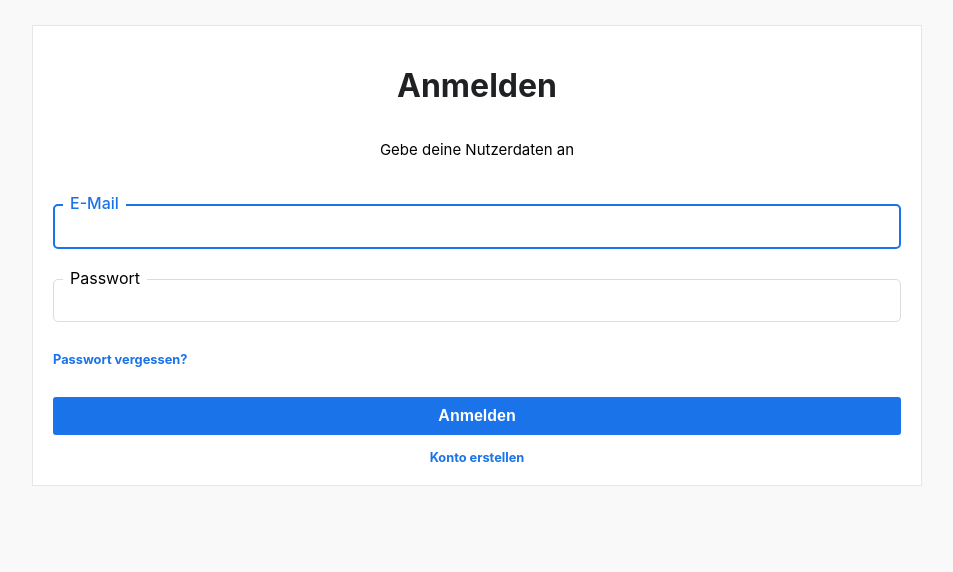
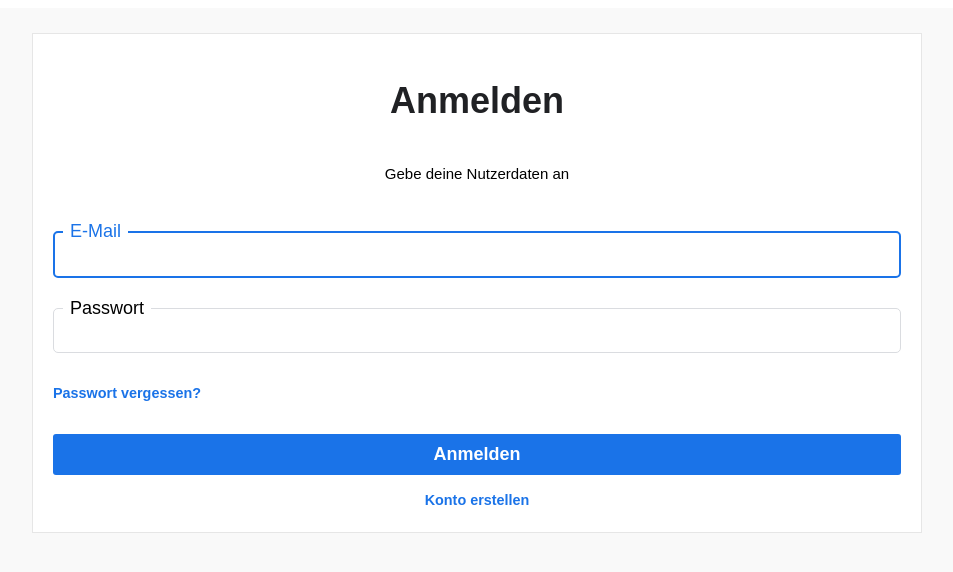
Before and after one commit to davidcarbn/nutrition-nodejs, a React (Create React App) app in the folder client/: page / in a window 1280 px wide. Shown: the top 572 px of the page, without its empty margins (163-1116 px from the left). Built offline with nearby package versions, Linux system fonts and the light colour scheme.

Commit message:
text adjust property

```diff
--- a/client/src/index.css
+++ b/client/src/index.css
@@ -1,15 +1,73 @@
-html {
+html
+{
+  font-family: sans-serif;
+  font-size: 14px;
+  line-height: 1.5;
 }
 
-body {
-  -ms-text-size-adjust: auto;
-        -moz-text-size-adjust: auto;
-        -webkit-text-size-adjust: auto;
-        font: 16px -apple-system-body, BlinkMacSystemFont, sans-serif;
-  margin: 0;
-  background-color: rgba(249, 249, 249, 1);
-  -webkit-font-smoothing: antialiased;
-  -moz-osx-font-smoothing: grayscale;
+  @media only screen and (min-width: 28.78em)
+  {
+    html
+    {
+      font-size: 16px;
+    }
+  }
+
+  @media only screen and (min-width: 33.4em)
+  {
+    html
+    {
+      font-size: 18px;
+    }
+  }
+
+@supports (font: -apple-system-body)
+{
+  html
+  {
+    font: -apple-system-body;
+  }
+
+  /* default size of -apple-system-body here is 17px
+   using that as a default, scale text down to equivalent of 14px (14/17).
+  */
+  body
+  {
+    font-size: 0.94em;
+  }
+
+  @media only screen and (min-width: 28.78em)
+  {
+    html
+    {
+      font: -apple-system-body;
+    }
+
+    /* default size of -apple-system-body here is 17px
+     using that as a default, scale text down to equivalent of 16px (16/17).
+    */
+    body
+      {
+        font-size: 0.82em;
+      }
+    }
+
+
+  @media only screen and (min-width: 33.4em)
+  {
+    html
+    {
+      font: -apple-system-body;
+    }
+
+    /* default size of -apple-system-body here is 17px
+     using that as a default, scale text down to equivalent of 18px (18/17)
+    */
+    body
+    {
+      font-size: 1.06em;
+    }
+  }
 }
 * {
   box-sizing: border-box;
```
